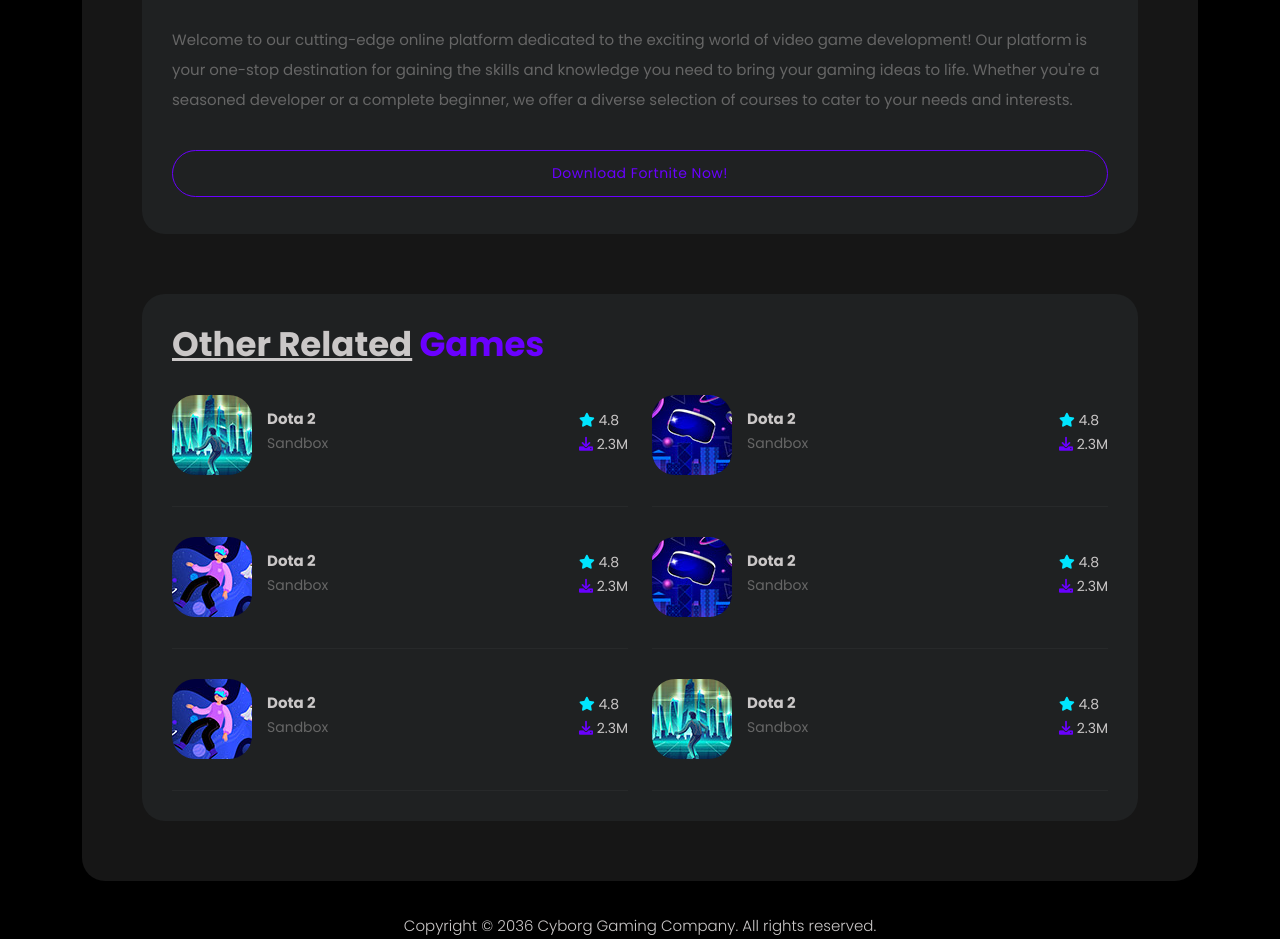
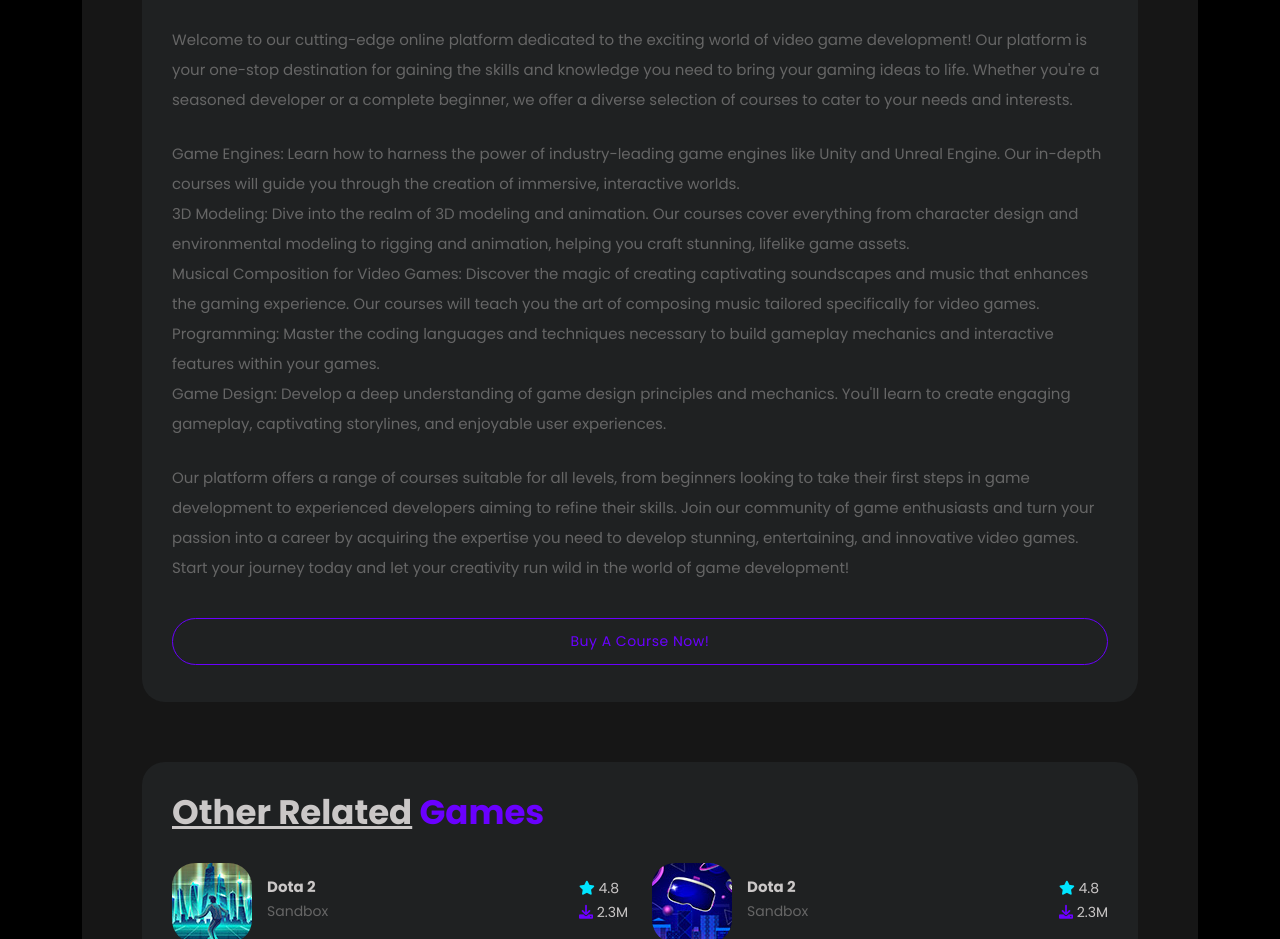
Before and after one commit to wayared/landing, a plain HTML site: page details.html in a window 1280 px wide. Shown: the part 1000-1939 px from the top of the page. Drawn offline with nearby package versions, Linux system fonts and the light colour scheme.

Commit message:
elements added

```diff
--- a/details.html
+++ b/details.html
@@ -145,10 +145,18 @@ https://templatemo.com/tm-579-cyborg-gaming
                     </div>
                     <div class="col-lg-12">
                       <p>Welcome to our cutting-edge online platform dedicated to the exciting world of video game development! Our platform is your one-stop destination for gaining the skills and knowledge you need to bring your gaming ideas to life. Whether you're a seasoned developer or a complete beginner, we offer a diverse selection of courses to cater to your needs and interests.</p>
+                    <br>
+                          <p>Game Engines: Learn how to harness the power of industry-leading game engines like Unity and Unreal Engine. Our in-depth courses will guide you through the creation of immersive, interactive worlds.</p>
+                          <p>3D Modeling: Dive into the realm of 3D modeling and animation. Our courses cover everything from character design and environmental modeling to rigging and animation, helping you craft stunning, lifelike game assets.</p>
+                          <p>Musical Composition for Video Games: Discover the magic of creating captivating soundscapes and music that enhances the gaming experience. Our courses will teach you the art of composing music tailored specifically for video games.</p>
+                          <p>Programming: Master the coding languages and techniques necessary to build gameplay mechanics and interactive features within your games.</p>
+                          <p>Game Design: Develop a deep understanding of game design principles and mechanics. You'll learn to create engaging gameplay, captivating storylines, and enjoyable user experiences.</p>
+                        <br>
+                        <p>Our platform offers a range of courses suitable for all levels, from beginners looking to take their first steps in game development to experienced developers aiming to refine their skills. Join our community of game enthusiasts and turn your passion into a career by acquiring the expertise you need to develop stunning, entertaining, and innovative video games. Start your journey today and let your creativity run wild in the world of game development!</p>
                     </div>
                     <div class="col-lg-12">
                       <div class="main-border-button">
-                        <a href="#">Download Fortnite Now!</a>
+                        <a href="#">Buy A Course Now!</a>
                       </div>
                     </div>
                   </div>
```
